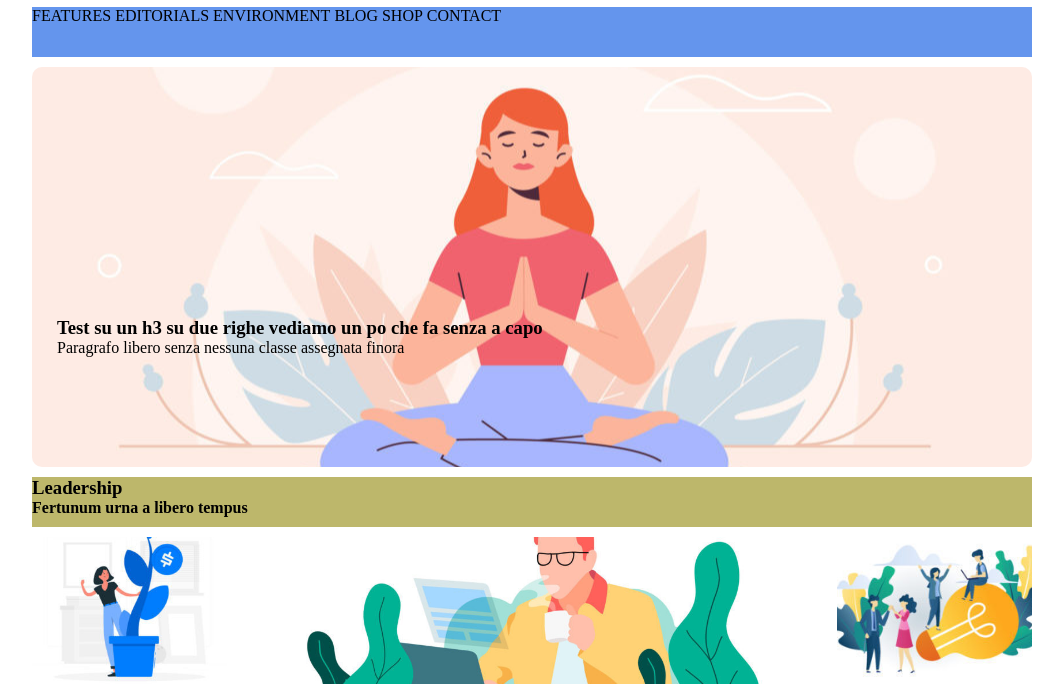
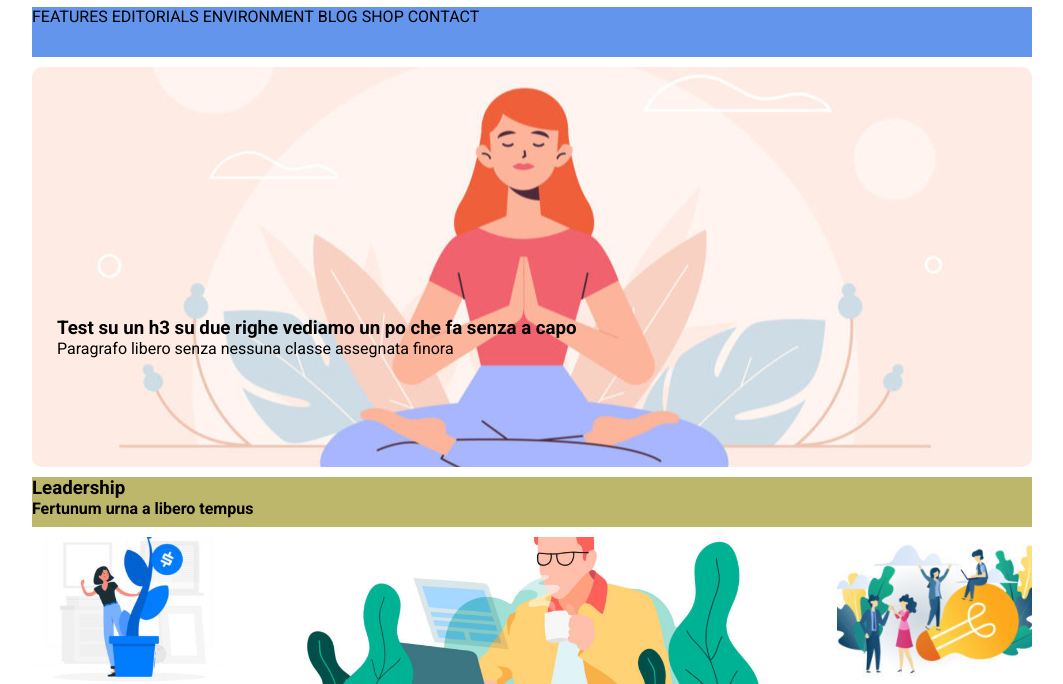
Before and after one commit to 0ttone/htmlcss-wp, a plain HTML site: page index.html in a window 1280 px wide. Shown: the part 56-740 px from the top of the page, without its empty margins (108-1171 px from the left). Drawn offline with Linux system fonts and the light colour scheme.

Commit message:
caricate font

```diff
--- a/css/style.css
+++ b/css/style.css
@@ -21,6 +21,7 @@
 .container {
     max-width: 1000px;
     margin: 0 auto;
+    font-family: Roboto; sans-serif;
     /* background: aqua; */
 
 
--- a/index.html
+++ b/index.html
@@ -3,6 +3,8 @@
 <head>
     <meta charset="UTF-8">
     <meta http-equiv="X-UA-Compatible" content="IE=edge">
+    <link rel="preconnect" href="https://fonts.gstatic.com">
+    <link href="https://fonts.googleapis.com/css2?family=Roboto:ital,wght@0,300;0,400;0,500;0,700;1,100&display=swap" rel="stylesheet">
     <link rel="stylesheet" href="./css/style.css">
     <meta name="viewport" content="width=device-width, initial-scale=1.0">
     <title>Tema WP </title>
```
